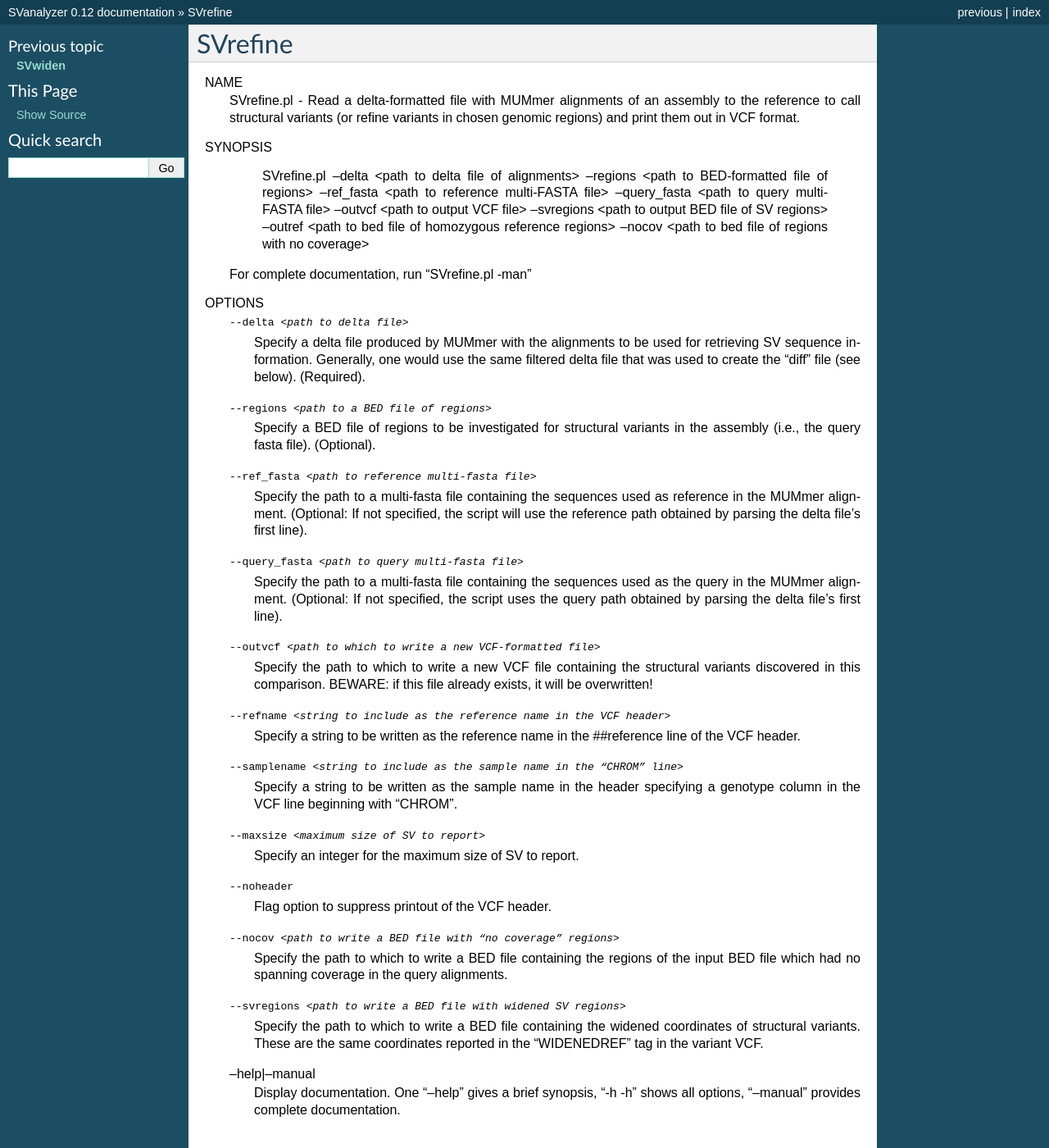
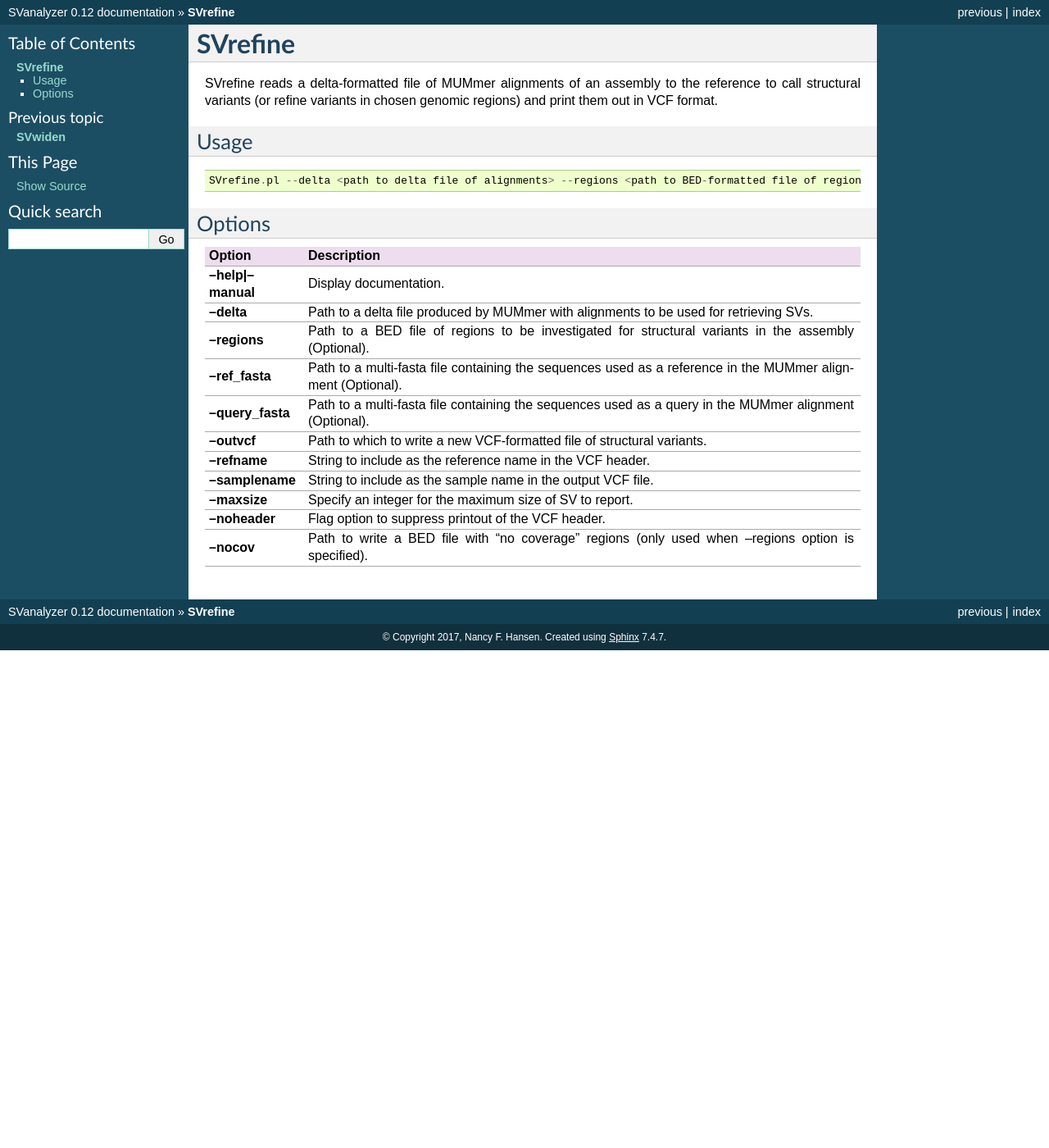
Before and after one commit to nhansen/SVanalyzer, a Sphinx documentation site: the page built from docs/svrefine.rst, in a window 1280 px wide and 1400 px high. Shown: the whole window at 82% size. Built offline with Sphinx 7.4.7, drawn with Linux system fonts in a browser that asks for light colours.

Commit message:
Doc rewrite

```diff
--- a/docs/svmerge.rst
+++ b/docs/svmerge.rst
@@ -14,17 +14,15 @@
 then reports cluters of variants, and prints a VCF file of "unique"
 variants.
 
-===============
 Usage
-===============
+------------
 ::
 
    svanalyzer merge --ref <reference FASTA file> --variants <VCF-formatted variant file>
    svanalyzer merge --ref <reference FASTA file> --fof <file of paths to VCF-formatted variant files>
 
-===============
 Options
-===============
+------------
 
 ==========================     =======================================================================================================
  Option                          Description
--- a/docs/svrefine.rst
+++ b/docs/svrefine.rst
@@ -1,70 +1,34 @@
 .. _svrefine:
 
-SVrefine
+===============
+**SVrefine**
 ===============
 
-NAME
-    SVrefine.pl - Read a delta-formatted file with MUMmer alignments of an
-    assembly to the reference to call structural variants (or refine variants
-    in chosen genomic regions) and print them out in VCF format.
+SVrefine reads a delta-formatted file of MUMmer alignments of an assembly
+to the reference to call structural variants (or refine variants in chosen
+genomic regions) and print them out in VCF format.
 
-SYNOPSIS
+Usage
+------------
+::
+
       SVrefine.pl --delta <path to delta file of alignments> --regions <path to BED-formatted file of regions> --ref_fasta <path to reference multi-FASTA file> --query_fasta <path to query multi-FASTA file> --outvcf <path to output VCF file> --svregions <path to output BED file of SV regions> --outref <path to bed file of homozygous reference regions> --nocov <path to bed file of regions with no coverage>
 
-    For complete documentation, run "SVrefine.pl -man"
+Options
+------------
 
-OPTIONS
-    --delta <path to delta file>
-        Specify a delta file produced by MUMmer with the alignments to be used
-        for retrieving SV sequence information. Generally, one would use the
-        same filtered delta file that was used to create the "diff" file (see
-        below). (Required).
-
-    --regions <path to a BED file of regions>
-        Specify a BED file of regions to be investigated for structural
-        variants in the assembly (i.e., the query fasta file). (Optional).
-
-    --ref_fasta <path to reference multi-fasta file>
-        Specify the path to a multi-fasta file containing the sequences used
-        as reference in the MUMmer alignment. (Optional: If not specified,
-        the script will use the reference path obtained by parsing the delta
-        file's first line).
-
-    --query_fasta <path to query multi-fasta file>
-        Specify the path to a multi-fasta file containing the sequences used
-        as the query in the MUMmer alignment. (Optional: If not specified,
-        the script uses the query path obtained by parsing the delta file's
-        first line).
-
-    --outvcf <path to which to write a new VCF-formatted file>
-        Specify the path to which to write a new VCF file containing the
-        structural variants discovered in this comparison. BEWARE: if this
-        file already exists, it will be overwritten!
-
-    --refname <string to include as the reference name in the VCF header>
-        Specify a string to be written as the reference name in the
-        ##reference line of the VCF header.
-
-    --samplename <string to include as the sample name in the "CHROM" line>
-        Specify a string to be written as the sample name in the header
-        specifying a genotype column in the VCF line beginning with "CHROM".
-
-    --maxsize <maximum size of SV to report>
-        Specify an integer for the maximum size of SV to report.
-
-    --noheader
-        Flag option to suppress printout of the VCF header.
-
-    --nocov <path to write a BED file with "no coverage" regions>
-        Specify the path to which to write a BED file containing the regions
-        of the input BED file which had no spanning coverage in the query
-        alignments.
-
-    --svregions <path to write a BED file with widened SV regions>
-        Specify the path to which to write a BED file containing the widened
-        coordinates of structural variants. These are the same coordinates
-        reported in the "WIDENEDREF" tag in the variant VCF.
-
-    --help|--manual
-        Display documentation. One "--help" gives a brief synopsis, "-h -h"
-        shows all options, "--manual" provides complete documentation.
+==========================     =======================================================================================================
+ Option                          Description
+==========================     =======================================================================================================
+**--help|--manual**               Display documentation.
+**--delta**                       Path to a delta file produced by MUMmer with alignments to be used for retrieving SVs.
+**--regions**                     Path to a BED file of regions to be investigated for structural variants in the assembly (Optional).
+**--ref_fasta**                   Path to a multi-fasta file containing the sequences used as a reference in the MUMmer alignment (Optional).
+**--query_fasta**                 Path to a multi-fasta file containing the sequences used as a query in the MUMmer alignment (Optional).
+**--outvcf**                      Path to which to write a new VCF-formatted file of structural variants.
+**--refname**                     String to include as the reference name in the VCF header.
+**--samplename**                  String to include as the sample name in the output VCF file.
+**--maxsize**                     Specify an integer for the maximum size of SV to report.
+**--noheader**                    Flag option to suppress printout of the VCF header.
+**--nocov**                       Path to write a BED file with "no coverage" regions (only used when --regions option is specified).
+==========================     =======================================================================================================
--- a/docs/svwiden.rst
+++ b/docs/svwiden.rst
@@ -7,16 +7,14 @@
 SVwiden reads a VCF file and uses MUMmer to determine widened
 coordinates for structural variants, adding custom tags to the VCF record.
 
-===============
 Usage
-===============
+------------
 ::
 
    svanalyzer widen --ref <reference FASTA file> --variants <VCF-formatted variant file>
 
-===============
 Options
-===============
+------------
 
 ==========================     =======================================================================================================
  Option                          Description
```
Also changed, not shown: docs/index.rst (+5 -5 lines), docs/svcomp.rst (+18 -18 lines).
